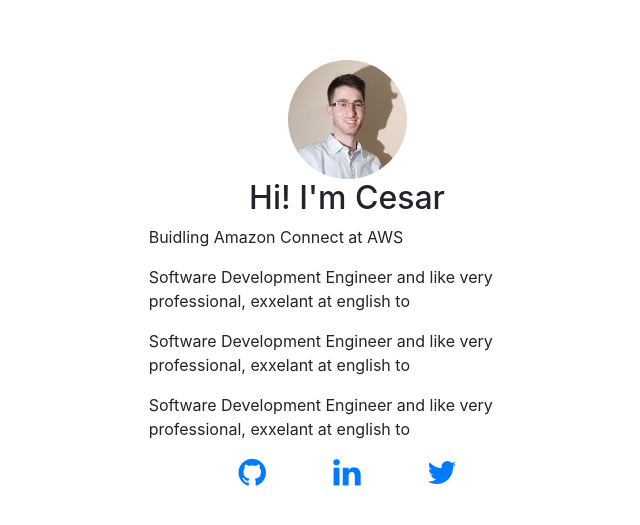
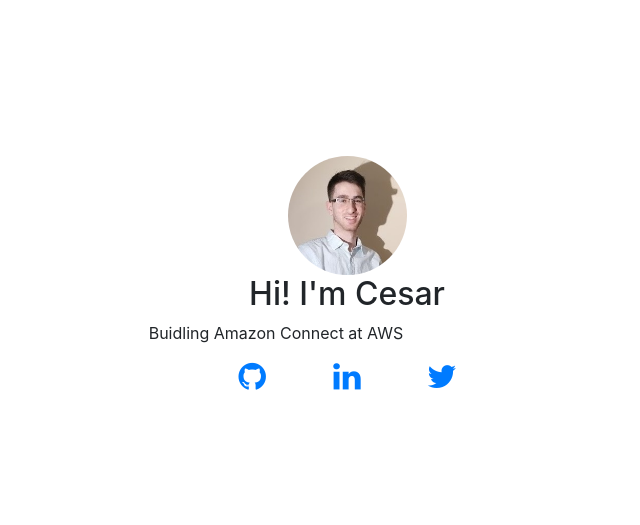
Before and after one commit to cesaratteh/cesaratteh.github.io, a plain HTML site: page index.html in a window 1280 px wide. Shown: the part 125-650 px from the top of the page, without its empty margins (293-933 px from the left). Drawn offline with nearby package versions, Linux system fonts and the light colour scheme.

Commit message:
remove stuff

```diff
--- a/index.html
+++ b/index.html
@@ -20,9 +20,6 @@
   					<img src="img.jpg" alt="..." class="rounded-circle" style="max-width:30%">
   					<h2>Hi! I'm Cesar</h2>
   					<p class="text-left"> Buidling Amazon Connect at AWS </p>
-  					<p class="text-left"> Software Development Engineer and like very professional, exxelant at english to </p>
-  					<p class="text-left"> Software Development Engineer and like very professional, exxelant at english to </p>
-  					<p class="text-left"> Software Development Engineer and like very professional, exxelant at english to </p>
 
   					<div class="row align-items-center h-100">
   						<div class="col-2"> </div>
```
